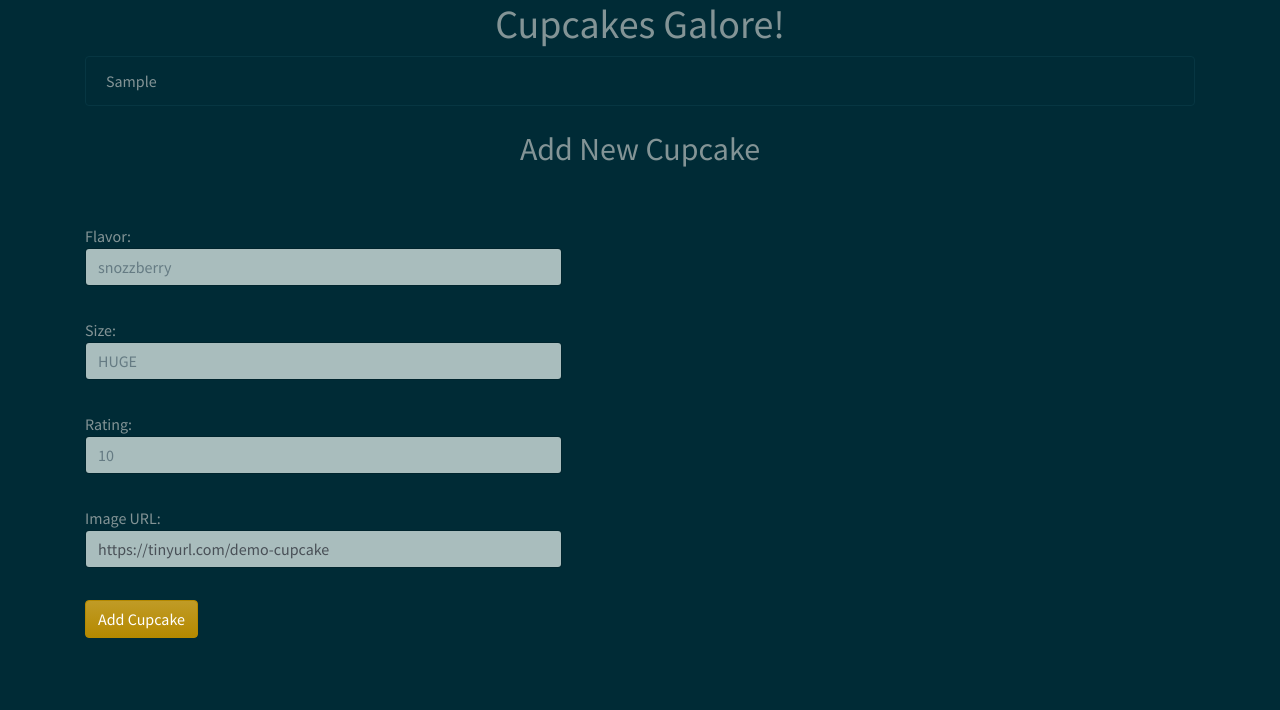
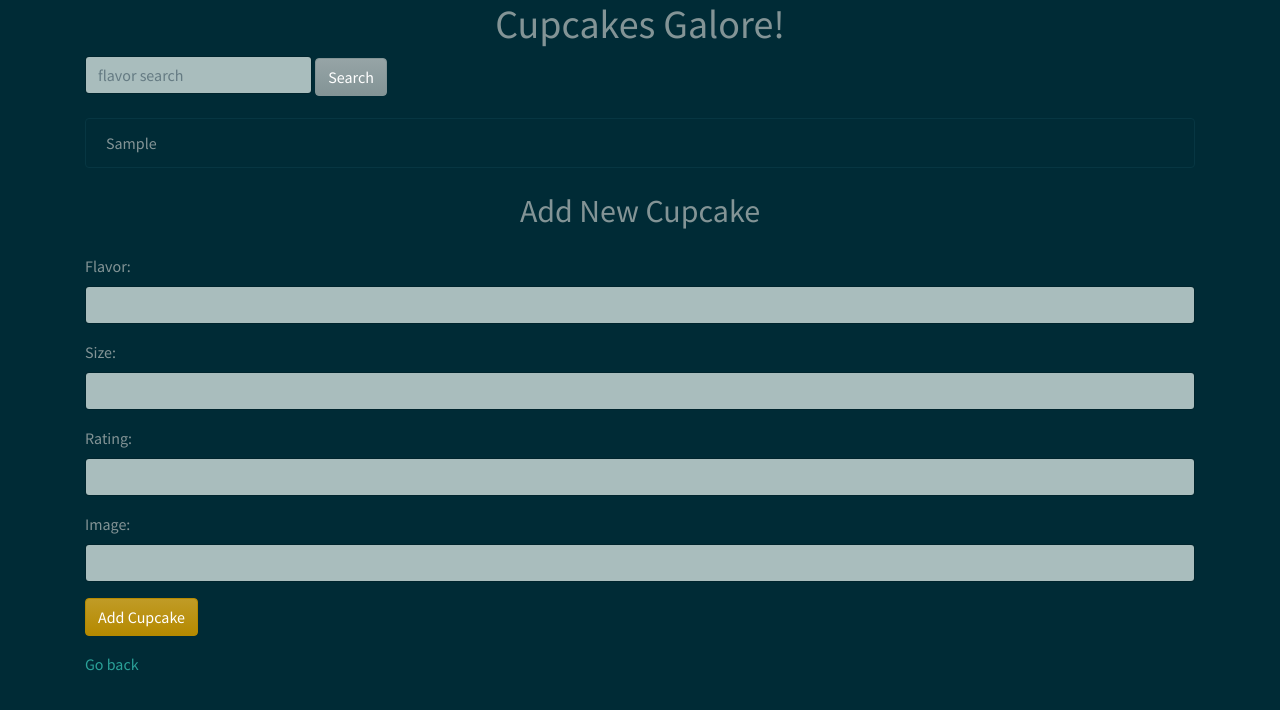
Before and after one commit to mackcooper1408/flask-cupcakes, a Flask app: page / in a window 1280 px wide. Shown: the top 710 px of the page. Run offline with Flask 2, Linux system fonts and the light colour scheme; tables that the repository leaves empty hold one stand-in row (values such as "Sample post"); some libraries are stand-ins or nearby versions.

Commit message:
added search bar (search by flavor only

```diff
--- a/app.py
+++ b/app.py
@@ -3,6 +3,7 @@
 from flask import Flask, render_template, request, jsonify
 from flask_debugtoolbar import DebugToolbarExtension
 from models import db, connect_db, Cupcake
+from forms import AddCupcake
 
 app = Flask(__name__)
 
@@ -18,9 +19,11 @@
 
 @app.route("/")
 def home():
-    """ Render static html page"""
+    """ Render dynamic html page"""
 
-    return render_template("index.html")
+    form = AddCupcake()
+
+    return render_template("index.html", form=form)
 
 
 @app.route("/api/cupcakes", methods=["POST"])
@@ -104,3 +107,15 @@
     msg = {"message": "Deleted"}
 
     return (msg, 200)
+
+
+@app.route("/api/cupcakes/search")
+def search_cupcake():
+    """ Search for a cupcake """
+    search = request.args["searchTerm"]
+
+    cupcakes = Cupcake.query.filter(Cupcake.flavor.ilike(f"%{search}%")).all()
+
+    serialized = [c.serialize() for c in cupcakes]
+
+    return (jsonify(cupcakes=serialized), 200)
--- /dev/null
+++ b/forms.py
@@ -0,0 +1,15 @@
+"""Forms for Cupcake app."""
+
+from flask_wtf import FlaskForm
+from wtforms import StringField, FloatField, SelectField
+from wtforms.validators import InputRequired, Optional, URL
+from wtforms.validators import ValidationError
+
+
+class AddCupcake(FlaskForm):
+    """Form for adding cupcakes."""
+
+    flavor = StringField("Flavor", validators=[InputRequired()])
+    size = StringField("Size", validators=[InputRequired()])
+    rating = StringField("Rating", validators=[InputRequired()])
+    image = StringField("Image", validators=[InputRequired()])
--- a/static/index.js
+++ b/static/index.js
@@ -1,12 +1,14 @@
-const BASE_URL = "http://localhost:5000/api/cupcakes"
+const BASE_URL = "http://localhost:5000/api/cupcakes";
 
 const $body = $("body");
 
 const $cupcakeList = $("#cupcake-list");
 
-const $formSubmit = $("form").on("submit", cupcakeSubmitForm);
+const $formSubmit = $("#cupcake-form").on("submit", cupcakeSubmitForm);
 
 const $deleteCupcake = $cupcakeList.on("click", "li", deleteCupcake);
+
+const $searchCupcakes = $("#search").on("submit", cupcakeSearch);
 
 async function getCupcakeList() {
   const resp = await axios({
@@ -32,10 +34,10 @@
 
 async function cupcakeSubmitForm(evt) {
   evt.preventDefault();
-  let flavor = $("#cupcake-flavor").val();
-  let size = $("#cupcake-size").val();
-  let rating = $("#cupcake-rating").val();
-  let image = $("#img-url").val();
+  let flavor = $("#Flavor").val();
+  let size = $("#Size").val();
+  let rating = $("#Rating").val();
+  let image = $("#Image").val();
 
   let response = await axios({
     url: BASE_URL,
@@ -48,16 +50,30 @@
     }
   });
 
-  let newCupcake = response.data.cupcake;
-  // console.log(response)
-  // showNewCupcake(newCupcake);
   addCupcakesToDOM();
   evt.target.reset();
 }
 
-// function showNewCupcake(newCupcake) {
-//     $cupcakeList.append($(`<li class="list-group-item" id="${newCupcake.id}">${newCupcake.flavor}</li>`));
-// }
+async function cupcakeSearch(evt) {
+  evt.preventDefault();
+
+  let searchTerm = $("#search-term").val();
+  let response = await axios({
+    url: `${BASE_URL}/search`,
+    method: "GET",
+    params: {searchTerm}
+  });
+
+  list = response.data.cupcakes;
+
+  $cupcakeList.empty();
+
+  for (cake of list) {
+    $cupcakeList.append($(`<li class="list-group-item cupcakes" id="${cake.id}">${cake.flavor}</li>`));
+  }
+
+  evt.target.reset();
+}
 
 async function deleteCupcake(evt) {
   let cupcakeId = this.id;
--- a/templates/index.html
+++ b/templates/index.html
@@ -9,14 +9,48 @@
 {% endblock %}
 
 {% block content %}
+    <form action="/" class="form-group" id="search">
+        <label for="search">
+            <input class="form-control" type="text" name="search-term" id="search-term" placeholder="flavor search">
+        </label>
+        <button class="btn btn-secondary" type="submit">Search</button>
+    </form>
+
     <ul class="list-group" id="cupcake-list">
 
     </ul>
 
-    <h2 class="text-center mt-4">Add New Cupcake</h2>
-    <br><br>
-    <form action="/" method="POST" class="form-group">
-        <label for="cupcake-flavor">Flavor:
+    <h2 class="text-center my-4">Add New Cupcake</h2>
+
+    <form class="form-group" id="cupcake-form" method="POST">
+        {{ form.hidden_tag() }}
+        <!--add type=hidden form fields -->
+
+        {% for field in form
+             if field.widget.input_type != 'hidden' %}
+
+        <p>
+            {{ field.label }}:
+            {{ field(class="form-control", id=field.label.text) }}
+
+            {% for error in field.errors %}
+                {{ error }}
+            {% endfor %}
+        </p>
+
+        {% endfor %}
+
+        <button class="btn btn-primary" type="submit">Add Cupcake</button>
+    </form>
+    <a href="/">Go back</a>
+    {% endblock %}
+
+
+
+
+
+
+    <!-- <label for="cupcake-flavor">Flavor:
         <input name="cupcake-flavor" id="cupcake-flavor" class="form-control" placeholder="snozzberry" size="50">
     </label>
     <br><br>
@@ -33,6 +67,4 @@
     </label>
     <br><br>
 
-        <button type="submit" class="btn btn-primary">Add Cupcake</button>
-    </form>
-{% endblock %}
+    <button type="submit" class="btn btn-primary">Add Cupcake</button> -->
```
Lines whose indentation alone changed are shown as unchanged.
